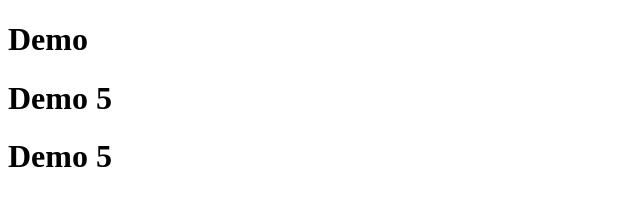
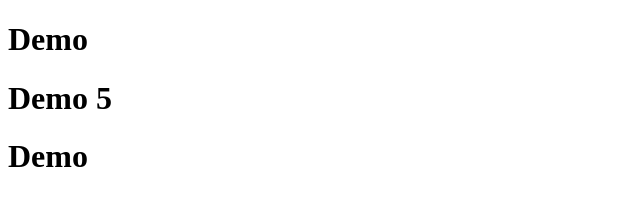
Before and after one commit to Zainab1sadat/DemoTask, a plain HTML site: page index.html in a window 1280 px wide. Shown: the full height of the page, 0-640 px from the left. Drawn offline with Linux system fonts and the light colour scheme.

Commit message:
Update index.html

```diff
--- a/index.html
+++ b/index.html
@@ -8,6 +8,6 @@
 <body>
     <h1>Demo</h1>
     <h1>Demo 5</h1>
-    <h1>Demo 5</h1>
+    <h1>Demo </h1>
 </body>
 </html>
```
